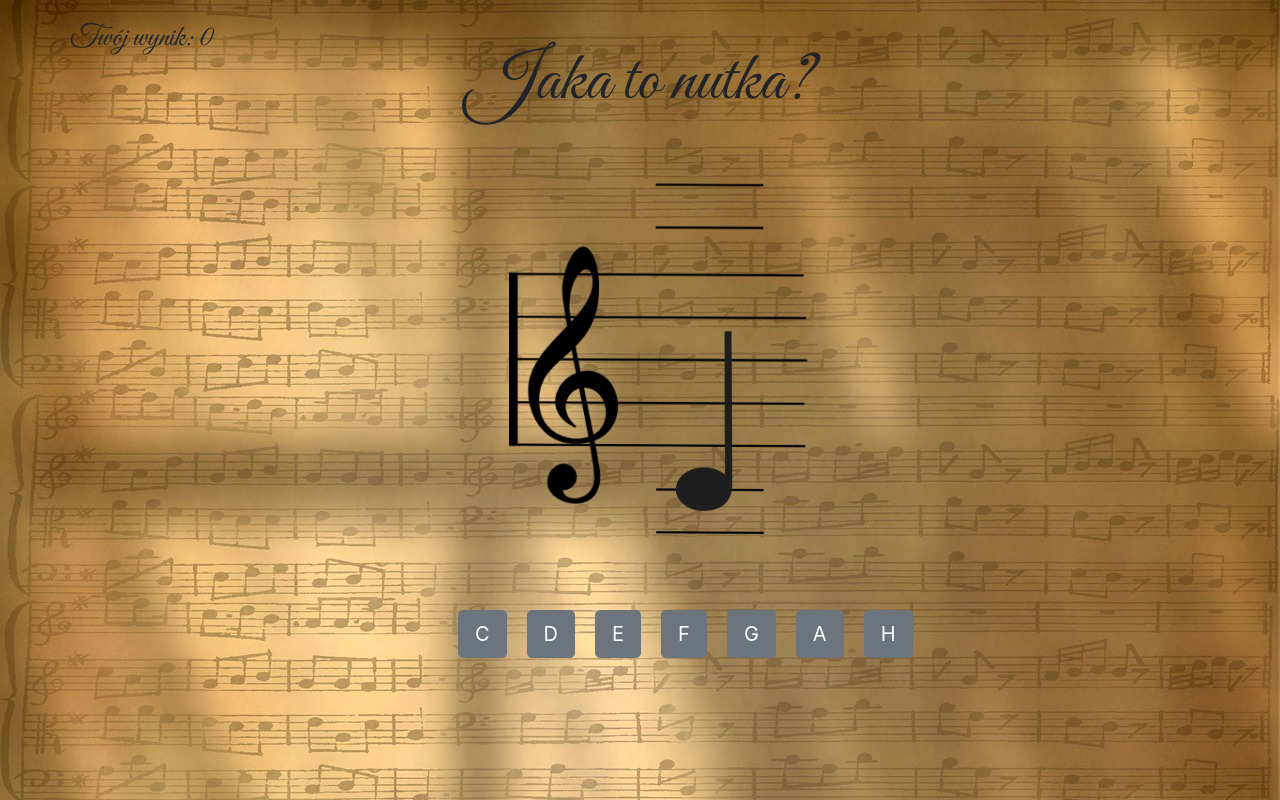
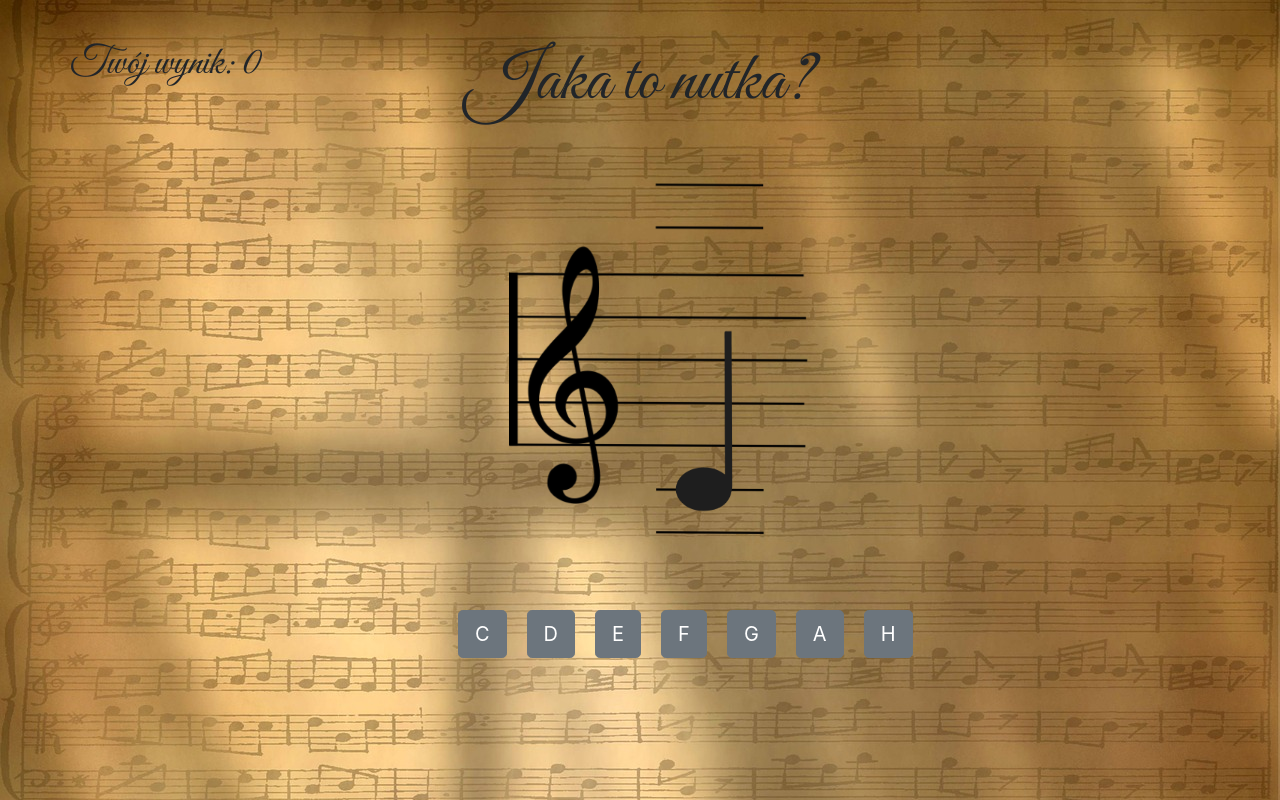
Before and after one commit to jbelezina/GuessTheNote, a React (Create React App) app: page / in a window 1280 px wide. Built offline with nearby package versions, Linux system fonts and the light colour scheme.

Commit message:
Prevented getting multiple points for a single guess

```diff
--- a/src/App.js
+++ b/src/App.js
@@ -56,14 +56,20 @@ class App extends Component {
   }
 
   handleSelection(guessedNote) {
+    if (this.state.canGuessFurther) {
       if (guessedNote === this.state.currentNote[0]) {
-      this.setState({ message: "Brawo!", score: this.state.score + 1, canGuessFurther: false });
+        this.setState({
+          message: "Brawo!",
+          score: this.state.score + 1,
+          canGuessFurther: false
+        });
         setTimeout(() => {
           this.generateNewNote();
-        this.setState({canGuessFurther:true});
+          this.setState({ canGuessFurther: true });
         }, 3000);
       } else if (guessedNote !== this.state.currentNote[0]) {
         this.setState({ message: "Spróbuj jeszcze raz" });
+      }
     }
   }
 
@@ -88,8 +94,8 @@ class App extends Component {
     let scoreStyle = {
       position: "fixed",
       fontFamily: '"Great Vibes", cursive',
-      fontSize: "30px",
-      marginTop: "20px"
+      fontSize: "40px",
+      marginTop: "40px"
     };
 
     return (
```
Lines whose indentation alone changed are shown as unchanged.
